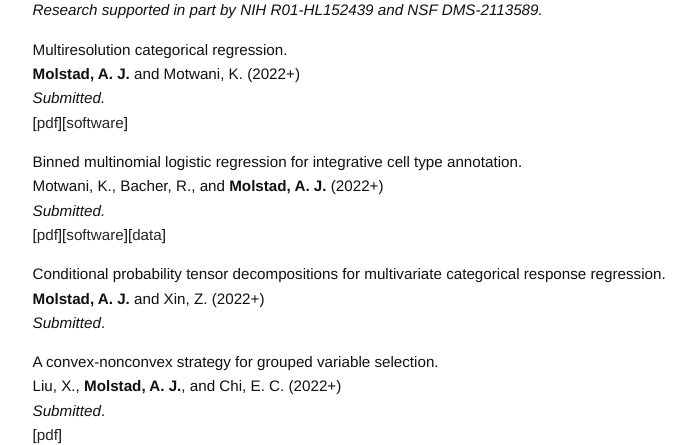
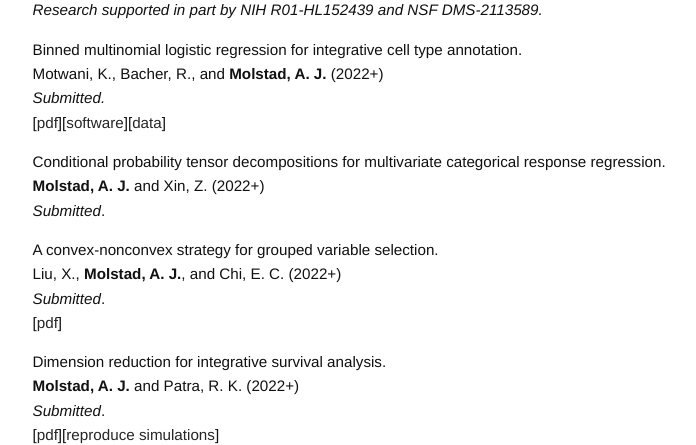
Before and after one commit to ajmolstad/ajmolstad.github.io, a Jekyll site: the page built from research.md, in a window 1280 px wide and 900 px high, cut to the strip 455-900 px from the top of the window. Shown: the whole strip, without its empty margins (275-971 px from the left). Built offline with Jekyll 4.4.1, drawn with Linux system fonts in a browser that asks for light colours.

Commit message:
Update research.md

```diff
--- a/research.md
+++ b/research.md
@@ -8,10 +8,10 @@ permalink: /research/
 
 *Research supported in part by NIH R01-HL152439 and NSF DMS-2113589.*
 
-Multiresolution categorical regression. <br>
+<!-- Multiresolution categorical regression. <br>
 **Molstad, A. J.** and Motwani, K. (2022+) <br>
 *Submitted.* <br>
-[[pdf](https://arxiv.org/abs/2108.02143)][[software](https://github.com/ajmolstad/IntegrativeCox)]<br>
+[[pdf](https://arxiv.org/abs/2108.02143)][[software](https://github.com/ajmolstad/IntegrativeCox)]<br> -->
 
 Binned multinomial logistic regression for integrative cell type annotation. <br>
 Motwani, K., Bacher, R., and **Molstad, A. J.** (2022+) <br>
```
